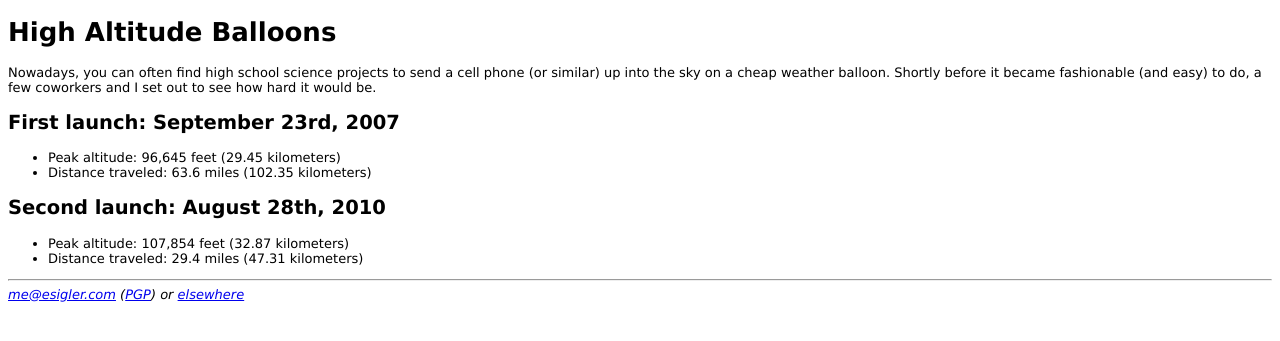
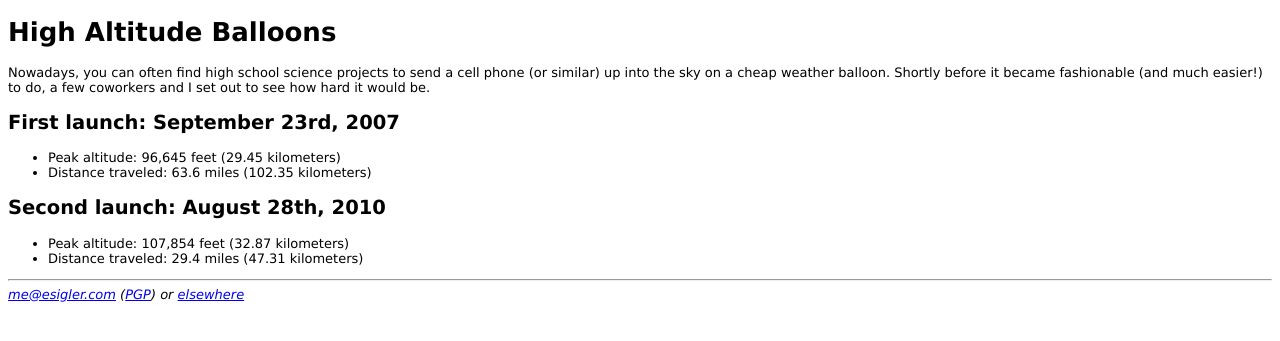
Before and after one commit to esigler/esigler.com, a Jekyll site: the page built from balloon.markdown, in a window 1280 px wide. Shown: the top 341 px of the page. Built offline with Jekyll 4.4.1, drawn with Linux system fonts in a browser that asks for light colours.

Commit message:
quick touchup

```diff
--- a/balloon.markdown
+++ b/balloon.markdown
@@ -3,7 +3,7 @@ layout: default
 title: balloons
 heading: High Altitude Balloons
 ---
-Nowadays, you can often find high school science projects to send a cell phone (or similar) up into the sky on a cheap weather balloon. Shortly before it became fashionable (and easy) to do, a few coworkers and I set out to see how hard it would be.
+Nowadays, you can often find high school science projects to send a cell phone (or similar) up into the sky on a cheap weather balloon. Shortly before it became fashionable (and much easier!) to do, a few coworkers and I set out to see how hard it would be.
 
 ## First launch: September 23rd, 2007
 
```
